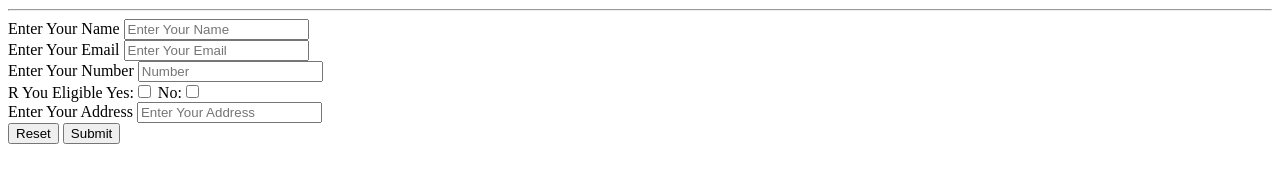
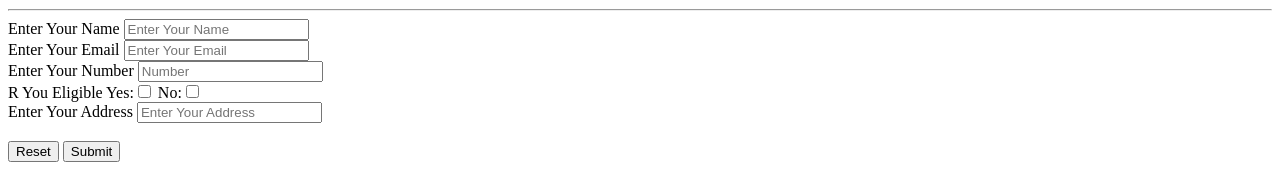
Before and after one commit to JawadShk/1st-project, a plain HTML site: page index.html in a window 1280 px wide. Shown: the part 1111-1281 px from the top of the page. Drawn offline with Linux system fonts and the light colour scheme.

Commit message:
final commit(video,iframes,forms updated)

```diff
--- a/index.html
+++ b/index.html
@@ -78,7 +78,7 @@
     No:<input type="checkbox" name="Gender"><br>
 
     <label>Enter Your Address</label>
-    <input type="text" name="Address" placeholder="Enter Your Address"><br>
+    <input type="text" name="Address" placeholder="Enter Your Address"><br><br>
 
     <input type="reset" value="Reset">
     <input type="submit" value="Submit">
```
